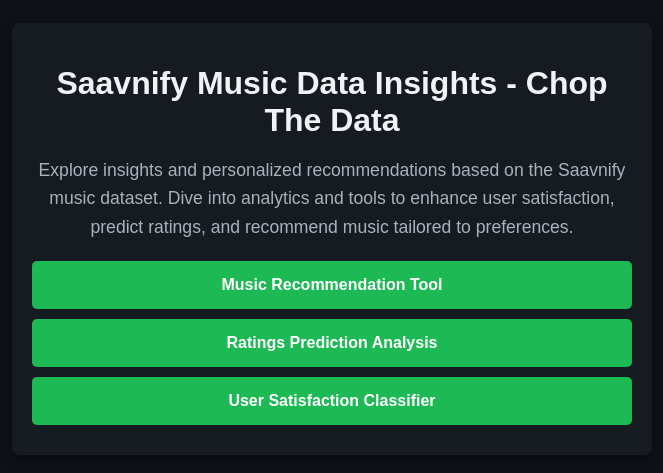
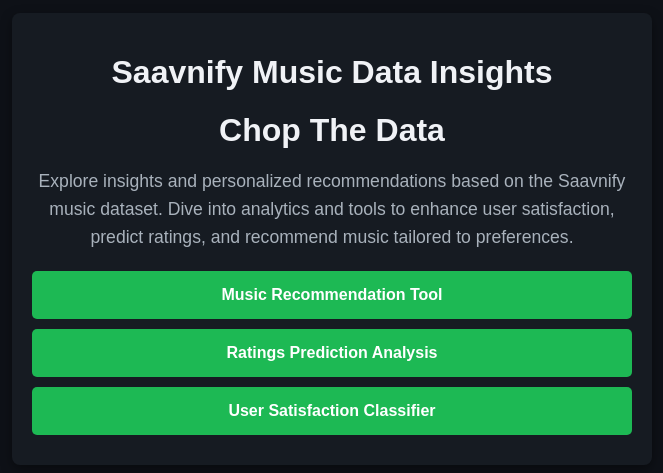
Before and after one commit to jojocoder28/music_dataset_analysis, a plain HTML site: page index.html in a window 1280 px wide. Shown: the part 171-644 px from the top of the page, without its empty margins (308-971 px from the left). Drawn offline with Linux system fonts and the light colour scheme.

Commit message:
index.html added

```diff
--- a/index.html
+++ b/index.html
@@ -73,7 +73,8 @@
 <body>
 
 <div class="container">
-    <h1>Saavnify Music Data Insights - Chop The Data</h1>
+    <h1>Saavnify Music Data Insights</h1>
+    <h1>Chop The Data</h1>
     <p>Explore insights and personalized recommendations based on the Saavnify music dataset. Dive into analytics and tools to enhance user satisfaction, predict ratings, and recommend music tailored to preferences.</p>
 
     <a href="https://music-recommendation-genai.streamlit.app/" class="link" target="_blank">Music Recommendation Tool</a>
```
